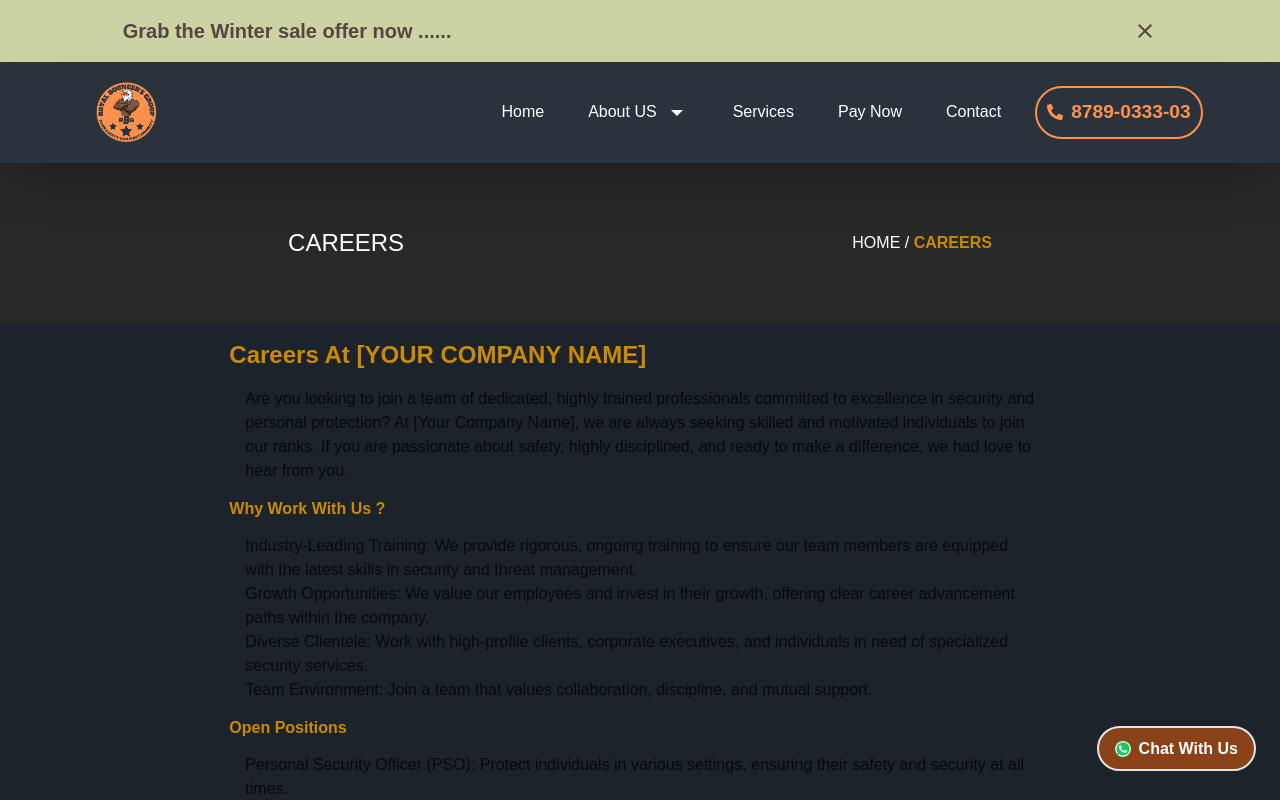
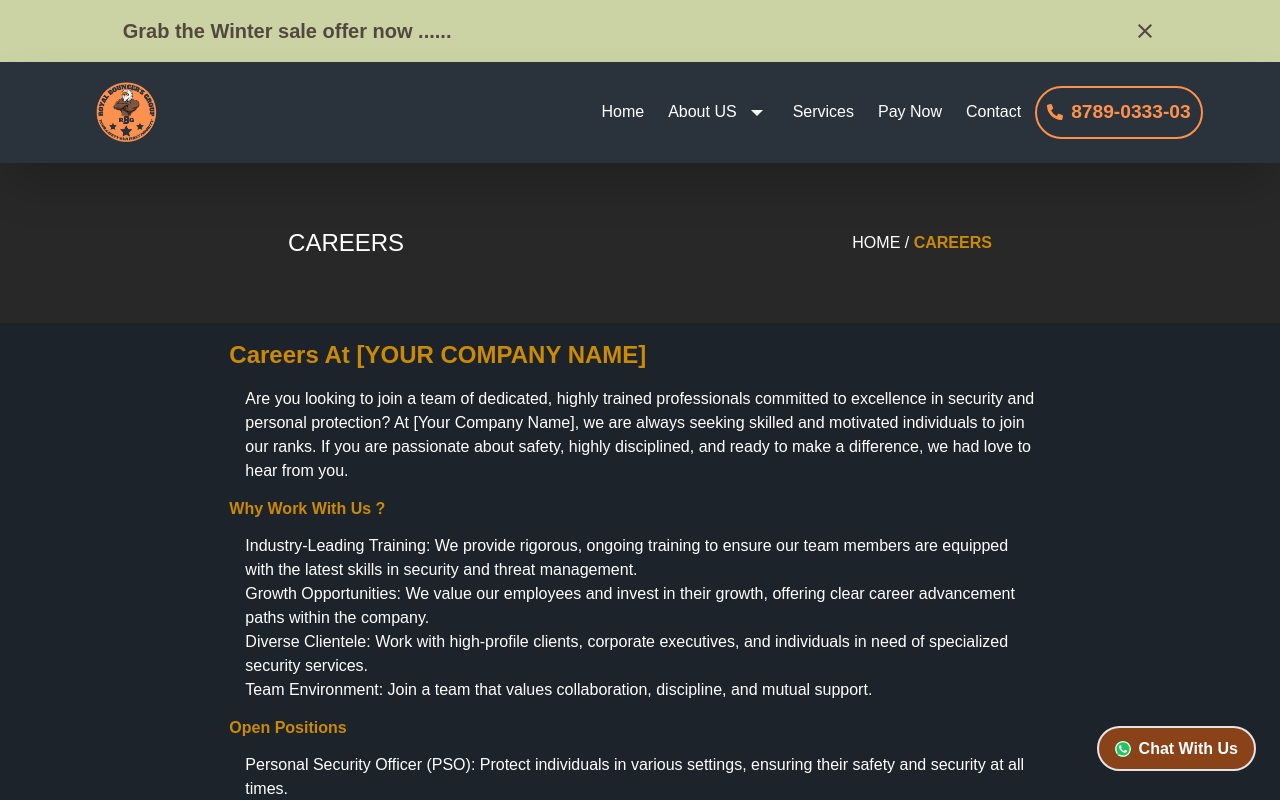
Before and after one commit to webdev-ashishk/Body-Guard, a Next.js app: page /careers in a window 1280 px wide. Shown: the top 800 px of the page. Built offline with nearby package versions, Linux system fonts and the light colour scheme.

Commit message:
reduce gap-6 to gap-2

```diff
--- a/src/app/careers/page.tsx
+++ b/src/app/careers/page.tsx
@@ -2,7 +2,7 @@
 
 export default function Page() {
   return (
-    <div>
+    <div className="text-white">
       <Careers />
     </div>
   );
--- a/src/components/HeaderMenuItems.tsx
+++ b/src/components/HeaderMenuItems.tsx
@@ -18,7 +18,7 @@
   // desktop Header
   return (
     <div>
-      <ul id="menuItems" className="flex items-center gap-6 p-4">
+      <ul id="menuItems" className="flex items-center gap-1 p-4">
         <li className="">
           <Link
             href="/"
--- a/src/components/HeaderPages/Services.tsx
+++ b/src/components/HeaderPages/Services.tsx
@@ -47,7 +47,6 @@
           <h1 className="text-4xl font-semibold text-center text-white mb-10">
             Our Services
           </h1>
-
           <div className="grid grid-cols-1 md:grid-cols-2 lg:grid-cols-2 gap-8">
             {services.map((service, index) => {
               return (
```
